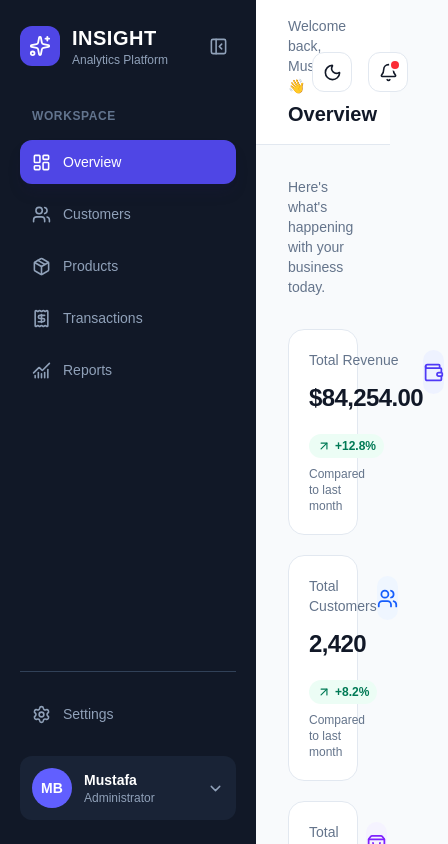
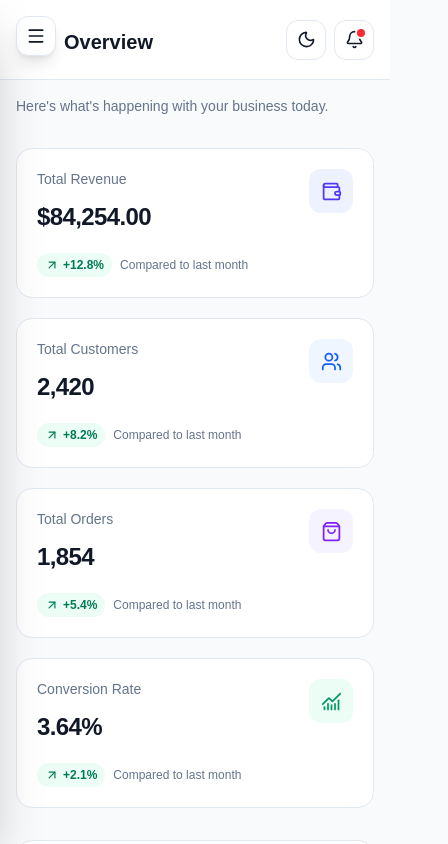
Before and after one commit to bongalonmuhammadmichael-png/insight-analytics-dashboard, a Next.js app: page / in a window 390 px wide. Shown: the top 844 px of the page, 448 px wide, since content can reach past the window. Built offline with nearby package versions, Linux system fonts and the light colour scheme.

Commit message:
Improve responsive layout and update dependencies

```diff
--- a/app/(dashboard)/layout.tsx
+++ b/app/(dashboard)/layout.tsx
@@ -9,7 +9,7 @@ export default function DashboardLayout({
   children: ReactNode;
 }) {
   return (
-    <main className="flex min-h-screen bg-background text-foreground">
+    <main className="relative flex min-h-screen bg-background text-foreground">
       {/* Sidebar */}
       <Sidebar />
 
@@ -18,7 +18,7 @@ export default function DashboardLayout({
         <Header />
 
         {/* Page content */}
-        <section className="flex-1 p-8">
+        <section className="min-w-0 flex-1 p-4 sm:p-6 lg:p-8">
           {children}
         </section>
       </div>
--- a/components/layout/Header.tsx
+++ b/components/layout/Header.tsx
@@ -41,10 +41,10 @@ export default function Header() {
   const pageTitle = pageTitles[pathname] ?? "INSIGHT";
 
   return (
-    <header className="flex min-h-20 items-center justify-between gap-6 border-b border-border bg-card px-8 py-4">
+    <header className="flex min-h-20 items-center justify-between gap-2 border-b border-border bg-card pl-16 pr-4 py-4 sm:gap-4 sm:pl-16 sm:pr-6 lg:gap-6 lg:px-8">
       {/* Page heading */}
       <div className="min-w-0">
-        <p className="text-sm text-muted">
+        <p className="hidden text-sm text-muted sm:block">
           Welcome back, Mustafa 👋
         </p>
 
@@ -54,7 +54,7 @@ export default function Header() {
       </div>
 
       {/* Header actions */}
-      <div className="flex items-center gap-4">
+      <div className="flex shrink-0 items-center gap-2 sm:gap-4">
         {/* Search */}
         <div className="hidden w-64 items-center gap-2 rounded-xl border border-border bg-background px-3 py-2.5 md:flex">
           <Search size={18} className="shrink-0 text-muted" />
--- a/components/layout/Sidebar.tsx
+++ b/components/layout/Sidebar.tsx
@@ -2,6 +2,7 @@
 
 import Link from "next/link";
 import { usePathname } from "next/navigation";
+import { useState } from "react";
 
 import {
   LayoutDashboard,
@@ -13,6 +14,8 @@ import {
   PanelLeftClose,
   Sparkles,
   ChevronDown,
+  Menu,
+  X,
 } from "lucide-react";
 
 const navigation = [
@@ -25,16 +28,130 @@ const navigation = [
 
 export default function Sidebar() {
   const pathname = usePathname();
+  const [isMobileOpen, setIsMobileOpen] = useState(false);
+
+  const isActive = (href: string) =>
+    href === "/"
+      ? pathname === "/"
+      : pathname === href || pathname.startsWith(`${href}/`);
 
   return (
-    <aside className="flex h-screen w-64 shrink-0 flex-col bg-sidebar px-5 py-6 text-white">
-      {/* Brand */}
+    <>
+      {/* Mobile menu button */}
+      <button
+        type="button"
+        aria-label="Open navigation menu"
+        aria-expanded={isMobileOpen}
+        onClick={() => setIsMobileOpen(true)}
+        className="absolute left-4 top-4 z-40 flex h-10 w-10 items-center justify-center rounded-xl border border-border bg-card text-foreground shadow-lg transition hover:bg-background lg:hidden"
+      >
+        <Menu size={20} />
+      </button>
+
+      {/* Mobile backdrop */}
+      {isMobileOpen && (
+        <button
+          type="button"
+          aria-label="Close navigation menu"
+          onClick={() => setIsMobileOpen(false)}
+          className="fixed inset-0 z-40 bg-black/60 lg:hidden"
+        />
+      )}
+
+      {/* Mobile sidebar */}
+      <aside
+        id="mobile-navigation"
+        aria-label="Mobile navigation"
+        className={`fixed inset-y-0 left-0 z-50 flex w-72 max-w-[85vw] flex-col bg-sidebar px-5 py-6 text-white shadow-2xl transition-transform duration-300 lg:hidden ${
+          isMobileOpen ? "translate-x-0" : "-translate-x-full"
+        }`}
+      >
         <div className="mb-10 flex items-center justify-between">
           <div className="flex items-center gap-3">
             <div className="flex h-10 w-10 items-center justify-center rounded-xl bg-primary">
               <Sparkles size={22} />
             </div>
+            <div>
+              <h1 className="text-xl font-bold tracking-wide">INSIGHT</h1>
+              <p className="text-xs text-slate-400">Analytics Platform</p>
+            </div>
+          </div>
 
+          <button
+            type="button"
+            aria-label="Close navigation menu"
+            onClick={() => setIsMobileOpen(false)}
+            className="rounded-lg p-2 text-slate-400 transition hover:bg-slate-800 hover:text-white"
+          >
+            <X size={20} />
+          </button>
+        </div>
+
+        <p className="mb-4 px-3 text-xs font-semibold uppercase tracking-wider text-slate-500">
+          Workspace
+        </p>
+
+        <nav aria-label="Mobile main navigation" className="flex-1 space-y-2">
+          {navigation.map((item) => {
+            const Icon = item.icon;
+            const active = isActive(item.href);
+
+            return (
+              <Link
+                key={item.name}
+                href={item.href}
+                aria-current={active ? "page" : undefined}
+                onClick={() => setIsMobileOpen(false)}
+                className={`flex items-center gap-3 rounded-xl px-3 py-3 text-sm font-medium transition-colors ${
+                  active
+                    ? "bg-primary text-white shadow-lg shadow-indigo-950/20"
+                    : "text-slate-400 hover:bg-slate-800 hover:text-white"
+                }`}
+              >
+                <Icon size={19} />
+                <span>{item.name}</span>
+              </Link>
+            );
+          })}
+        </nav>
+
+        <div className="border-t border-slate-700 pt-5">
+          <Link
+            href="/settings"
+            aria-current={pathname === "/settings" ? "page" : undefined}
+            onClick={() => setIsMobileOpen(false)}
+            className={`flex items-center gap-3 rounded-xl px-3 py-3 text-sm font-medium transition-colors ${
+              isActive("/settings")
+                ? "bg-primary text-white"
+                : "text-slate-400 hover:bg-slate-800 hover:text-white"
+            }`}
+          >
+            <Settings size={19} />
+            <span>Settings</span>
+          </Link>
+
+          <div className="mt-5 flex items-center gap-3 rounded-xl bg-slate-800/70 p-3">
+            <div className="flex h-10 w-10 shrink-0 items-center justify-center rounded-full bg-indigo-500 text-sm font-bold">
+              MB
+            </div>
+            <div className="min-w-0 flex-1">
+              <p className="truncate text-sm font-semibold">Mustafa</p>
+              <p className="truncate text-xs text-slate-400">
+                Administrator
+              </p>
+            </div>
+            <ChevronDown size={17} className="text-slate-400" />
+          </div>
+        </div>
+      </aside>
+
+      {/* Desktop sidebar */}
+      <aside className="hidden h-screen w-64 shrink-0 flex-col bg-sidebar px-5 py-6 text-white lg:flex">
+        <div className="mb-10 flex items-center justify-between">
+          <div className="flex items-center gap-3">
+            <div className="flex h-10 w-10 items-center justify-center rounded-xl bg-primary">
+              <Sparkles size={22} />
+            </div>
             <div>
               <h1 className="text-xl font-bold tracking-wide">INSIGHT</h1>
               <p className="text-xs text-slate-400">Analytics Platform</p>
@@ -50,31 +167,24 @@ export default function Sidebar() {
           </button>
         </div>
 
-      {/* Navigation heading */}
         <div className="mb-4 px-3">
           <p className="text-xs font-semibold uppercase tracking-wider text-slate-500">
             Workspace
           </p>
         </div>
 
-      {/* Navigation links */}
         <nav aria-label="Main navigation" className="flex-1 space-y-2">
           {navigation.map((item) => {
             const Icon = item.icon;
-
-          const isActive =
-            item.href === "/"
-              ? pathname === "/"
-              : pathname === item.href ||
-                pathname.startsWith(`${item.href}/`);
+            const active = isActive(item.href);
 
             return (
               <Link
                 key={item.name}
                 href={item.href}
-              aria-current={isActive ? "page" : undefined}
+                aria-current={active ? "page" : undefined}
                 className={`flex items-center gap-3 rounded-xl px-3 py-3 text-sm font-medium transition-colors ${
-                isActive
+                  active
                     ? "bg-primary text-white shadow-lg shadow-indigo-950/20"
                     : "text-slate-400 hover:bg-slate-800 hover:text-white"
                 }`}
@@ -86,14 +196,12 @@ export default function Sidebar() {
           })}
         </nav>
 
-      {/* Bottom section */}
         <div className="border-t border-slate-700 pt-5">
           <Link
             href="/settings"
-          aria-current={pathname === "/settings" ? "page" : undefined}
+            aria-current={isActive("/settings") ? "page" : undefined}
             className={`flex items-center gap-3 rounded-xl px-3 py-3 text-sm font-medium transition-colors ${
-            pathname === "/settings" ||
-            pathname.startsWith("/settings/")
+              isActive("/settings")
                 ? "bg-primary text-white"
                 : "text-slate-400 hover:bg-slate-800 hover:text-white"
             }`}
@@ -102,7 +210,6 @@ export default function Sidebar() {
             <span>Settings</span>
           </Link>
 
-        {/* User profile */}
           <button
             type="button"
             className="mt-5 flex w-full items-center gap-3 rounded-xl bg-slate-800/70 p-3 text-left transition hover:bg-slate-800"
@@ -110,17 +217,16 @@ export default function Sidebar() {
             <div className="flex h-10 w-10 shrink-0 items-center justify-center rounded-full bg-indigo-500 text-sm font-bold">
               MB
             </div>
-
             <div className="min-w-0 flex-1">
               <p className="truncate text-sm font-semibold">Mustafa</p>
               <p className="truncate text-xs text-slate-400">
                 Administrator
               </p>
             </div>
-
             <ChevronDown size={17} className="text-slate-400" />
           </button>
         </div>
       </aside>
+    </>
   );
 }
```
Also changed, not shown: 1 other file (tests, documents, lock files or other folders). Lines whose indentation alone changed are shown as unchanged.
